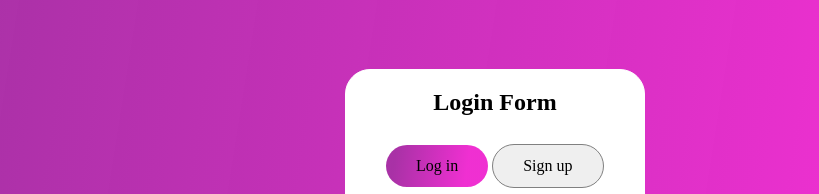
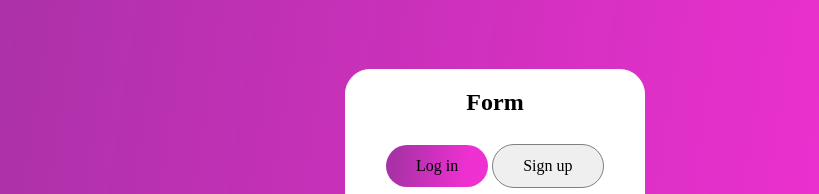
Before and after one commit to Varya-Cherniavskaya/form-practice, a plain HTML site: page index.html in a window 1280 px wide. Shown: the part 231-425 px from the top of the page, without its empty margins (145-964 px from the left). Drawn offline with Linux system fonts and the light colour scheme.

Commit message:
Update index.html

```diff
--- a/index.html
+++ b/index.html
@@ -8,7 +8,7 @@
 </head>
 <body>
     <form>
-        <h1>Login Form</h1>
+        <h1>Form</h1>
         <button class="btn_left">Log in</button>
         <button class="btn_right" >Sign up</button>
         <div class="input_group">
```
